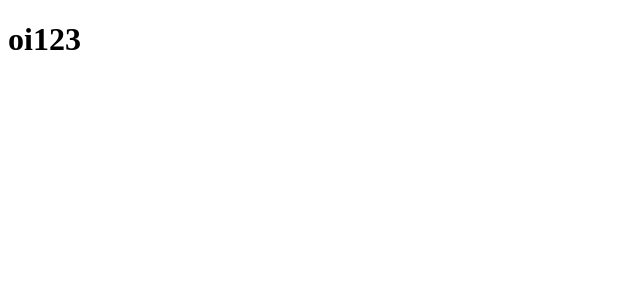
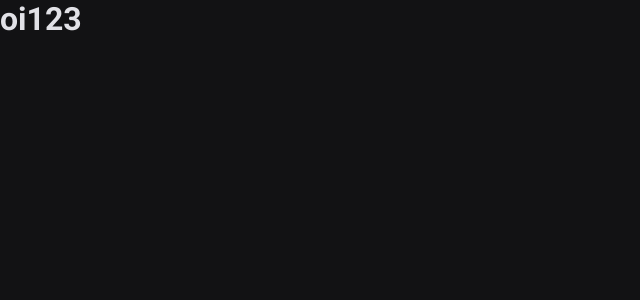
Before and after one commit to pborgesjr/mauricio_showcase, a React (Vite) app: page / in a window 1280 px wide. Shown: the top 300 px of the page, without its empty margins (0-640 px from the left). Built offline with nearby package versions, Linux system fonts and the light colour scheme.

Commit message:
chore: adding sass to project

```diff
--- a/index.html
+++ b/index.html
@@ -3,6 +3,7 @@
   <head>
     <link rel="preconnect" href="https://fonts.googleapis.com">
     <link rel="preconnect" href="https://fonts.gstatic.com" crossorigin>
+    <link href="https://fonts.googleapis.com/css2?family=Montserrat&family=Roboto:wght@400;700&display=swap" rel="stylesheet">
 
     <meta charset="UTF-8" />
     <meta name="viewport" content="width=device-width, initial-scale=1.0" />
--- a/src/main.tsx
+++ b/src/main.tsx
@@ -2,6 +2,7 @@
 import ReactDOM from "react-dom/client";
 
 import App from "./App";
+import "./styles/global.css";
 
 ReactDOM.createRoot(document.getElementById("root")!).render(
   <React.StrictMode>
--- /dev/null
+++ b/src/styles/global.css
@@ -0,0 +1,11 @@
+* {
+    padding: 0;
+    margin: 0;
+    box-sizing: border-box;
+    font-family: Roboto, sans-serif;
+}
+
+body {
+    color: #e1e1e6;
+    background: #121214;
+}
```
